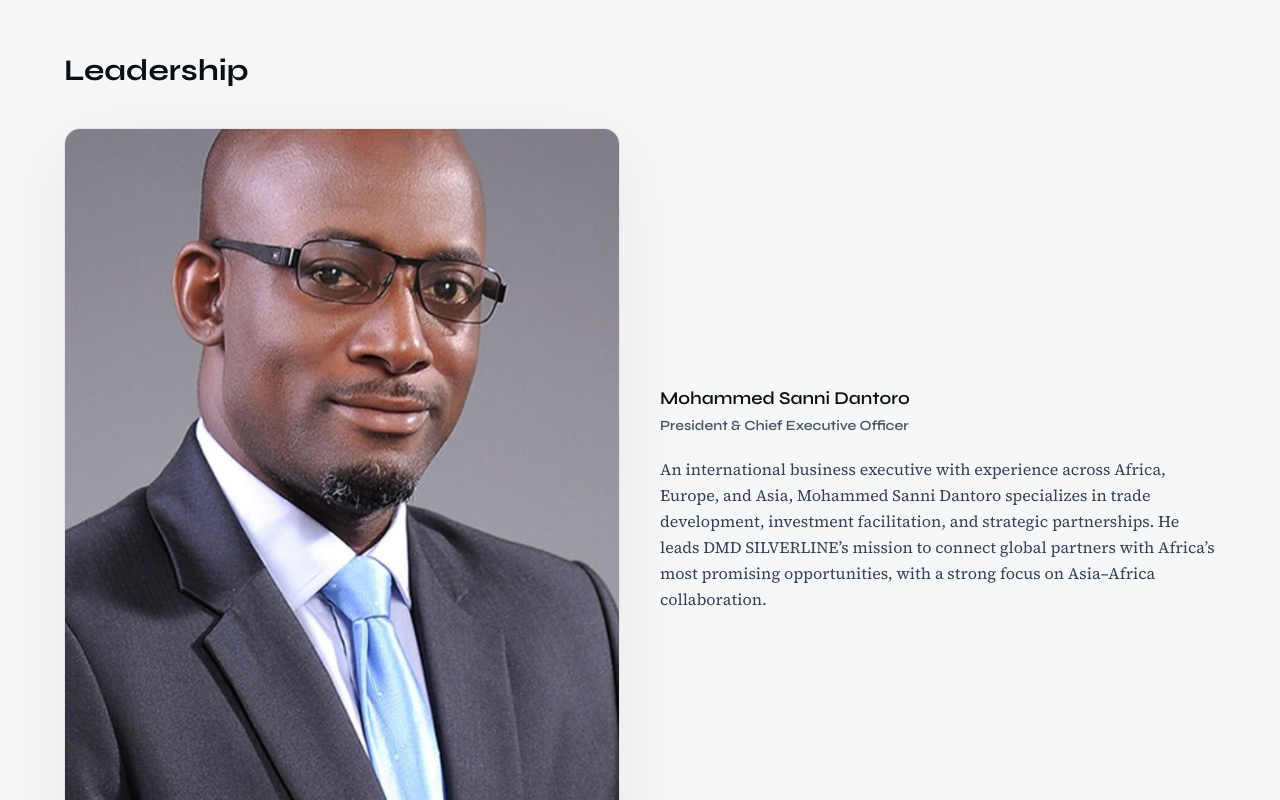
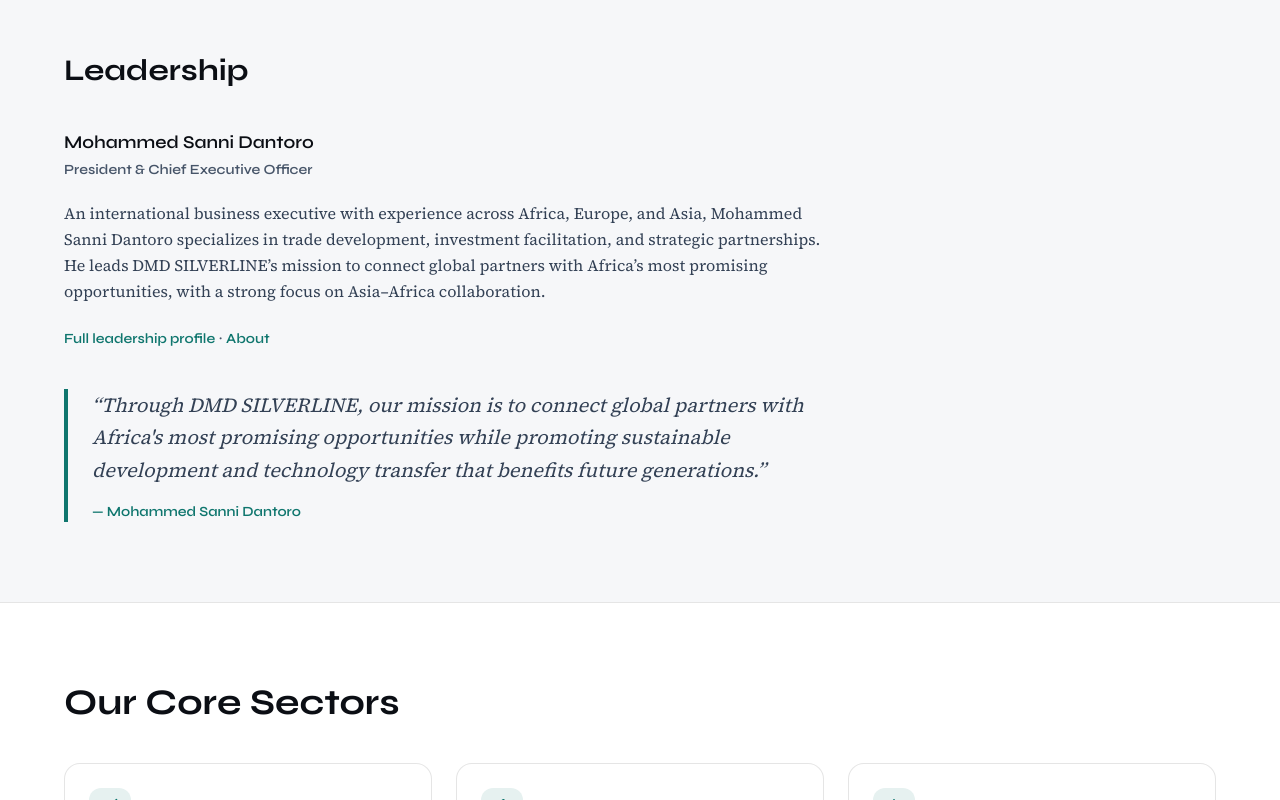
Before and after one commit to kendoriddy/dmd, a Next.js app: page / in a window 1280 px wide. Shown: the part 1320-2120 px from the top of the page. Built offline with nearby package versions, Linux system fonts and the light colour scheme.

Commit message:
feat: update based on user comments

```diff
--- a/src/app/about/page.tsx
+++ b/src/app/about/page.tsx
@@ -1,6 +1,7 @@
 "use client";
 
 import { motion } from "framer-motion";
+import Image from "next/image";
 import Link from "next/link";
 import { GlobalMapNodes } from "@/components/bridge/GlobalMapNodes";
 import { useLanguage } from "@/context/LanguageContext";
@@ -103,6 +104,50 @@
             </Link>
           </div>
         </motion.div>
+
+        <motion.div
+          {...v}
+          transition={{ duration: 0.5, delay: 0.1 }}
+          className="mt-20 border-t border-black/10 pt-16"
+        >
+          <h2 className="font-display text-2xl font-semibold text-silver-100">
+            President &amp; CEO
+          </h2>
+          <p className="mt-2 max-w-2xl font-body text-silver-400">
+            The executive leading DMD SILVERLINE&apos;s work across the
+            Asia–Africa corridor.
+          </p>
+          <div className="mt-10 grid gap-10 md:grid-cols-2 md:items-start">
+            <div className="relative aspect-3/4 max-h-112 overflow-hidden rounded-2xl border border-black/10 bg-white shadow-[0_20px_70px_rgba(2,6,23,0.06)]">
+              <Image
+                src="/leadership/mohammed-sanni-dantoro.jpeg"
+                alt="Mohammed Sanni Dantoro, President and Chief Executive Officer"
+                fill
+                sizes="(min-width: 768px) 400px, 90vw"
+                className="object-cover"
+              />
+            </div>
+            <div>
+              <p className="font-display text-lg font-semibold text-silver-50">
+                Mohammed Sanni Dantoro
+              </p>
+              <p className="mt-1 font-display text-sm font-semibold text-silver-500">
+                President &amp; Chief Executive Officer
+              </p>
+              <p className="mt-5 font-body text-silver-400 leading-relaxed">
+                An international business executive with experience across
+                Africa, Europe, and Asia, specializing in trade development,
+                investment facilitation, and strategic partnerships.
+              </p>
+              <Link
+                href="/leadership"
+                className="mt-6 inline-block font-display text-sm font-semibold text-growth hover:underline"
+              >
+                View full leadership profile →
+              </Link>
+            </div>
+          </div>
+        </motion.div>
       </div>
     </main>
   );
--- a/src/app/page.tsx
+++ b/src/app/page.tsx
@@ -112,7 +112,7 @@
         </div>
       </section>
 
-      {/* 3. LEADERSHIP SECTION */}
+      {/* 3. LEADERSHIP SECTION — text and statements only (no photograph on homepage) */}
       <section className="border-t border-black/10 bg-charcoal px-4 py-20 md:px-6">
         <div className="mx-auto max-w-6xl">
           <motion.h2
@@ -121,22 +121,8 @@
           >
             Leadership
           </motion.h2>
-          <div className="mt-10 grid gap-10 md:grid-cols-2 md:items-center">
+          <div className="mt-10 max-w-3xl">
             <motion.div {...fadeUp}>
-              <div className="relative aspect-3/4 overflow-hidden rounded-2xl border border-black/10 bg-white shadow-[0_20px_70px_rgba(2,6,23,0.06)]">
-                <Image
-                  src="/leadership/mohammed-sanni-dantoro.jpeg"
-                  alt="Mohammed Sanni Dantoro"
-                  fill
-                  sizes="(min-width: 768px) 520px, 90vw"
-                  className="object-cover"
-                />
-              </div>
-            </motion.div>
-            <motion.div
-              {...fadeUp}
-              transition={{ ...fadeUp.transition, delay: 0.06 }}
-            >
               <p className="font-display text-lg font-semibold text-silver-50">
                 Mohammed Sanni Dantoro
               </p>
@@ -151,7 +137,37 @@
                 global partners with Africa’s most promising opportunities, with
                 a strong focus on Asia–Africa collaboration.
               </p>
+              <p className="mt-6 font-body text-sm text-silver-500">
+                <Link
+                  href="/leadership"
+                  className="font-display font-semibold text-growth hover:underline"
+                >
+                  Full leadership profile
+                </Link>
+                {" · "}
+                <Link
+                  href="/about"
+                  className="font-display font-semibold text-growth hover:underline"
+                >
+                  About
+                </Link>
+              </p>
             </motion.div>
+            <motion.blockquote
+              {...fadeUp}
+              transition={{ ...fadeUp.transition, delay: 0.08 }}
+              className="mt-10 border-l-4 border-growth pl-6"
+            >
+              <p className="font-body text-lg italic leading-relaxed text-silver-400 md:text-xl">
+                &ldquo;Through DMD SILVERLINE, our mission is to connect global
+                partners with Africa&apos;s most promising opportunities while
+                promoting sustainable development and technology transfer that
+                benefits future generations.&rdquo;
+              </p>
+              <footer className="mt-4 font-display text-sm font-semibold text-growth">
+                — Mohammed Sanni Dantoro
+              </footer>
+            </motion.blockquote>
           </div>
         </div>
       </section>
```
